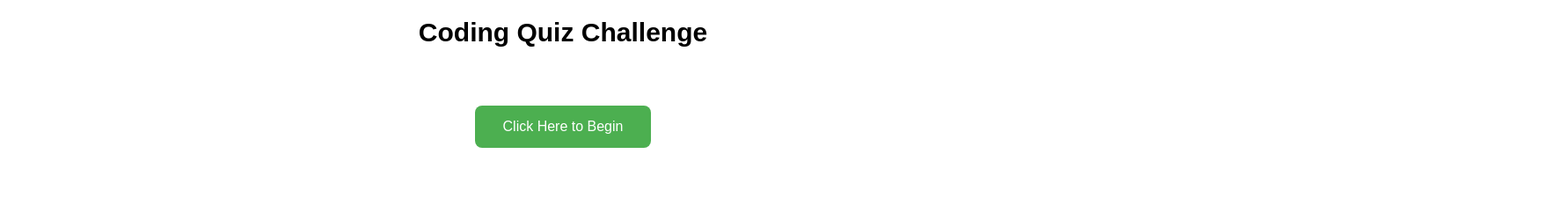
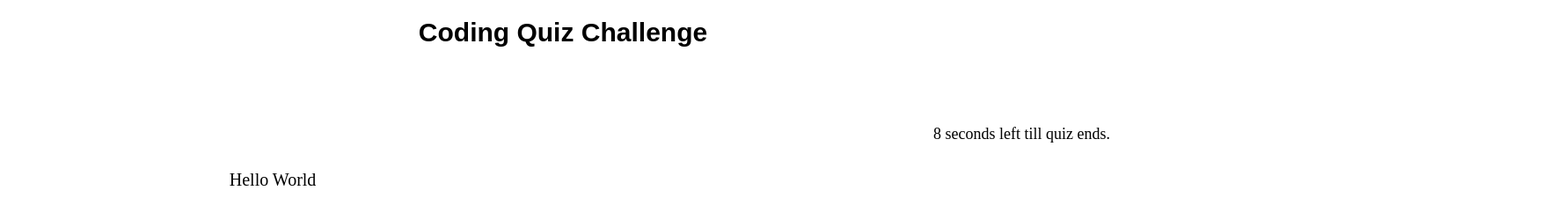
Before and after one commit to MRAx09/homework-4, a plain HTML site: page index.html in a window 1280 px wide. Both pictures are taken after a click on the button "Click Here to Begin". Shown: the whole page at 88% size, 1778 px wide, since content can reach past the window. Drawn offline with Linux system fonts and the light colour scheme.

Commit message:
add code

```diff
--- a/index.html
+++ b/index.html
@@ -11,9 +11,11 @@
     <div class="container">
         <h1 class="text">Coding Quiz Challenge</h1>
         </div>
-    <button onclick="setTime()" class = "button">Click Here to Begin</button>
+    <button onclick="setTime()" class = "button" id = "button">Click Here to Begin</button>
+        <h1 class="time" id="time"></h1>
+        <p class="main" id="main"></p>
+
     <script src="script.js"></script>
-    <h1 class="time" id="time"></h1>
-        <div id="main">
+
 </body>
 </html>
--- a/script.js
+++ b/script.js
@@ -1,18 +1,17 @@
 // Selects element by class
-var timeEl = document.querySelector(".time");
+var time = document.querySelector(".time");
 
 // Selects element by id
-var mainEl = document.getElementById("main");
+var buttonEl = document.getElementById("button");
 
 var secondsLeft = 10;
 
-function setTime() {
-  // Sets interval in variable
+buttonEl.addEventListener("click", function setTime() {
   var timerInterval = setInterval(function() {
     secondsLeft--;
-    timeEl.textContent = secondsLeft + " seconds left till quiz ends.";
+    time.textContent = secondsLeft + " seconds left till quiz ends.";
 
-    if(secondsLeft === 0) {
+    if(secondsLeft === 0 || secondsLeft <0) {
       // Stops execution of action at set interval
       clearInterval(timerInterval);
       // Calls function to create and append image
@@ -20,7 +19,14 @@ function setTime() {
     }
 
   }, 1000);
-}
+  quizQuestions();
+  removeButton();
+});
+
+function removeButton() {
+  var elem = document.getElementById('button');
+  elem.parentNode.removeChild(elem);
+ }
 
 // Function to create and append colorsplosion image
 function sendMessage() {
@@ -28,4 +34,6 @@ function sendMessage() {
 
 }
 
-setTime();
+function quizQuestions() {
+  document.getElementById("main").textContent = "Hello World";
+}
--- a/style.css
+++ b/style.css
@@ -13,6 +13,12 @@
     text-align: center;
     font-size: 30px;
     font-weight: bold;
+  }
+
+  .container .main {
+    text-align: justify;
+    font-weight: 100;
+    font-family: Arial, Helvetica, sans-serif;
   }
 
   .button {
@@ -34,8 +40,10 @@
   }
 
   #main {
+    padding-left: 20%;
+    padding-right: 20%;
     margin-bottom: 20px;
-    font-size: 100px;
+    font-size: 20px;
     width: 100%;
     height: 25px;
   }
```
